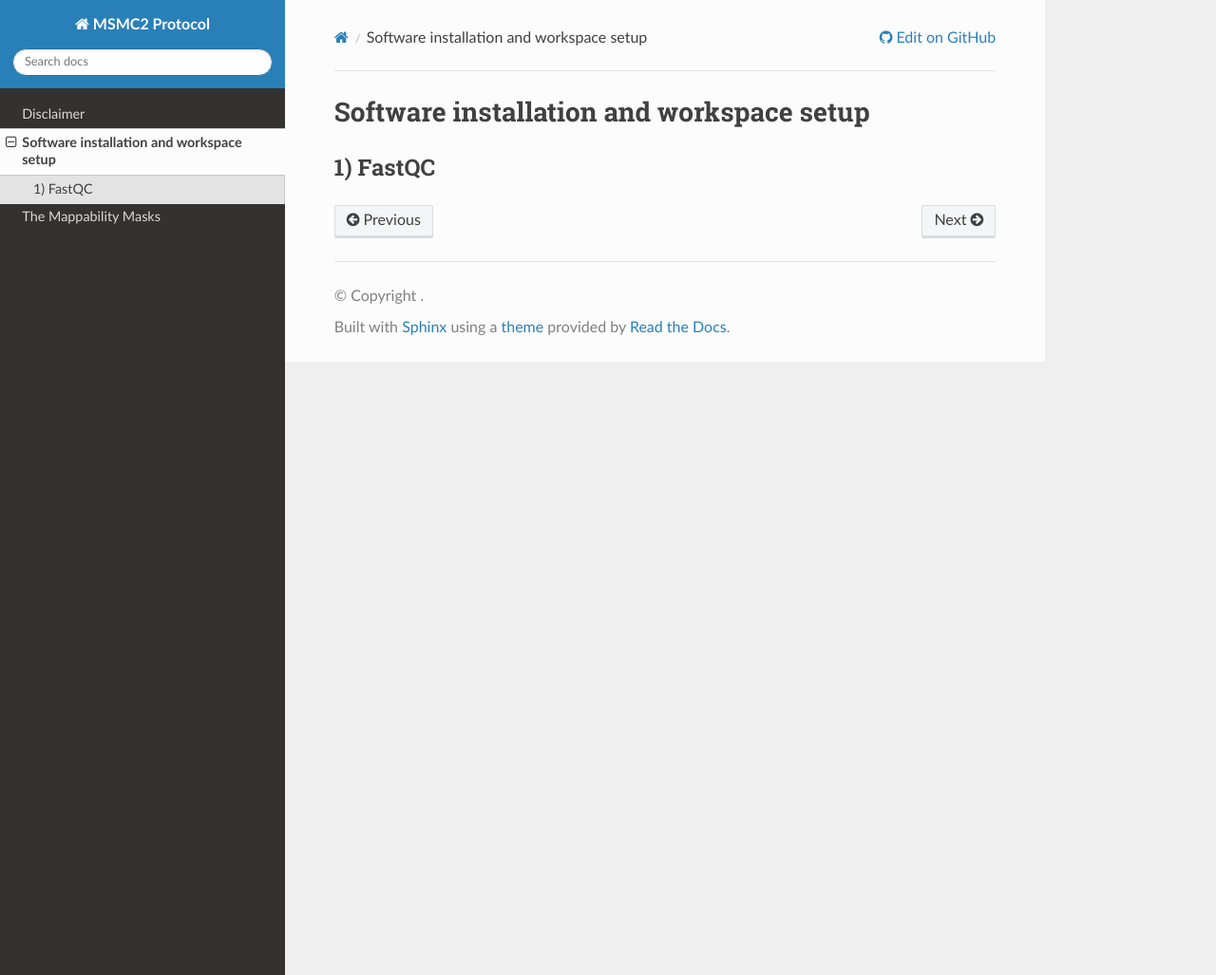
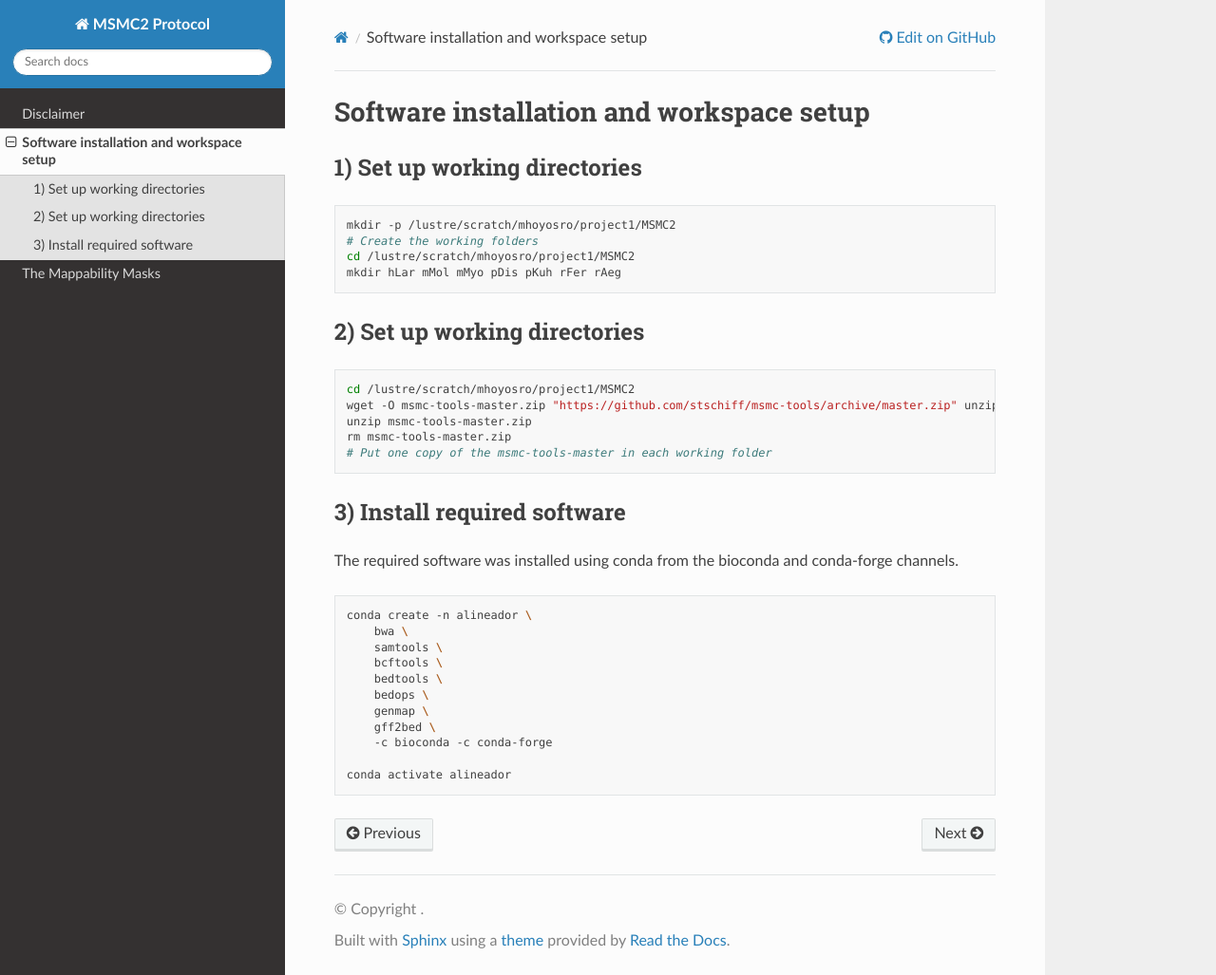
Before and after one commit to hoyosmanuel/MSMC2-Protocol, a Sphinx documentation site: the page built from docs/source/01_Required_Softs.rst, in a window 1280 px wide and 1027 px high. Shown: the whole window at 95% size. Built offline with Sphinx 7.4.7 and the Read the Docs theme 3.1.0, drawn with Linux system fonts in a browser that asks for light colours.

Commit message:
Update 01_Required_Softs.rst

```diff
--- a/docs/source/01_Required_Softs.rst
+++ b/docs/source/01_Required_Softs.rst
@@ -1,5 +1,44 @@
 Software installation and workspace setup
-==========================================
+=========================================
 
-1) FastQC
------------
+1) Set up working directories
+-----------------------------
+
+.. code-block:: bash
+
+   mkdir -p /lustre/scratch/mhoyosro/project1/MSMC2
+   # Create the working folders
+   cd /lustre/scratch/mhoyosro/project1/MSMC2
+   mkdir hLar mMol mMyo pDis pKuh rFer rAeg
+
+
+2) Set up working directories
+-----------------------------
+
+.. code-block:: bash
+
+  cd /lustre/scratch/mhoyosro/project1/MSMC2
+  wget -O msmc-tools-master.zip "https://github.com/stschiff/msmc-tools/archive/master.zip" unzip msmc-tools-master.zip cd msmc-tools-master
+  unzip msmc-tools-master.zip
+  rm msmc-tools-master.zip
+  # Put one copy of the msmc-tools-master in each working folder
+
+
+3) Install required software
+----------------------------
+
+The required software was installed using conda from the bioconda and conda-forge channels.
+
+.. code-block:: bash
+
+   conda create -n alineador \
+       bwa \
+       samtools \
+       bcftools \
+       bedtools \
+       bedops \
+       genmap \
+       gff2bed \
+       -c bioconda -c conda-forge
+
+   conda activate alineador
```
